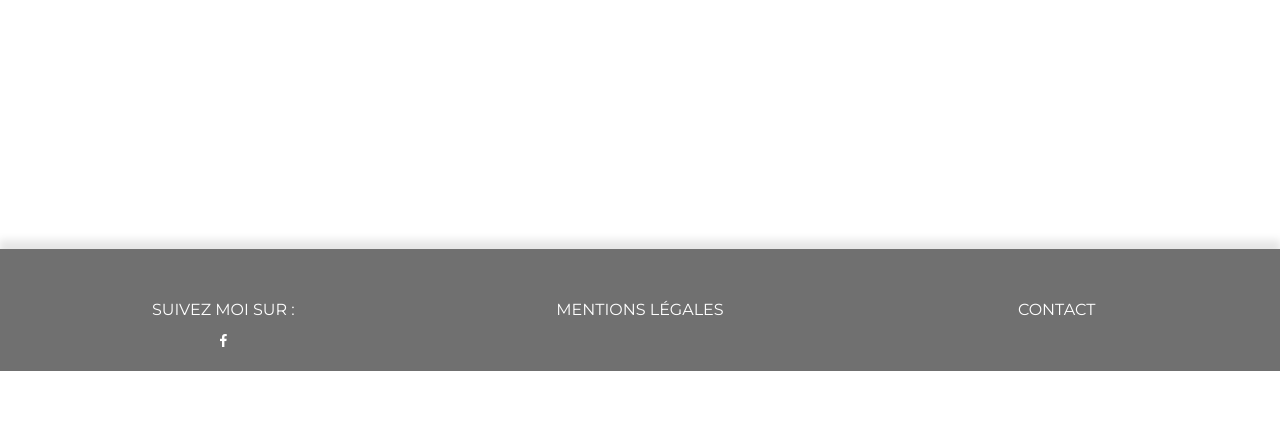
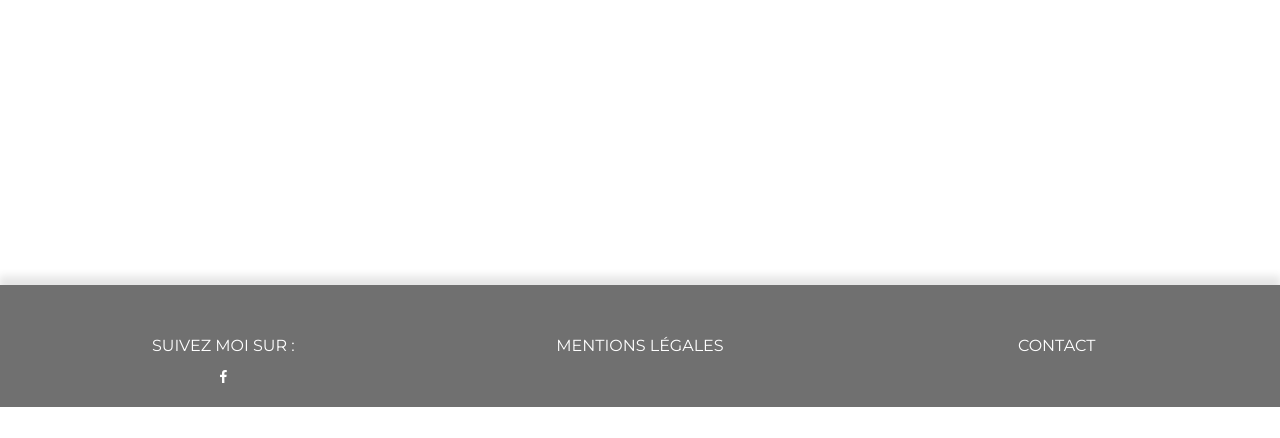
Before and after one commit to Argonder/Projet, a Symfony app: template templates/accueil.html.twig in a window 1280 px wide. Shown: the part 362-800 px from the top of the page. Run offline with Twig, Linux system fonts and the light colour scheme; the template is opened without the code that fills it, so the values that code supplies are empty; some libraries are stand-ins or nearby versions.

Commit message:
css page contact

```diff
--- a/public/css/style.css
+++ b/public/css/style.css
@@ -333,7 +333,7 @@ footer{
     padding: 50px 0 20px;
     text-transform: uppercase;
     color: #FFFFFF;
-    margin-top: 276px;
+    margin-top: 312px;
 }
 
 footer a{
```
